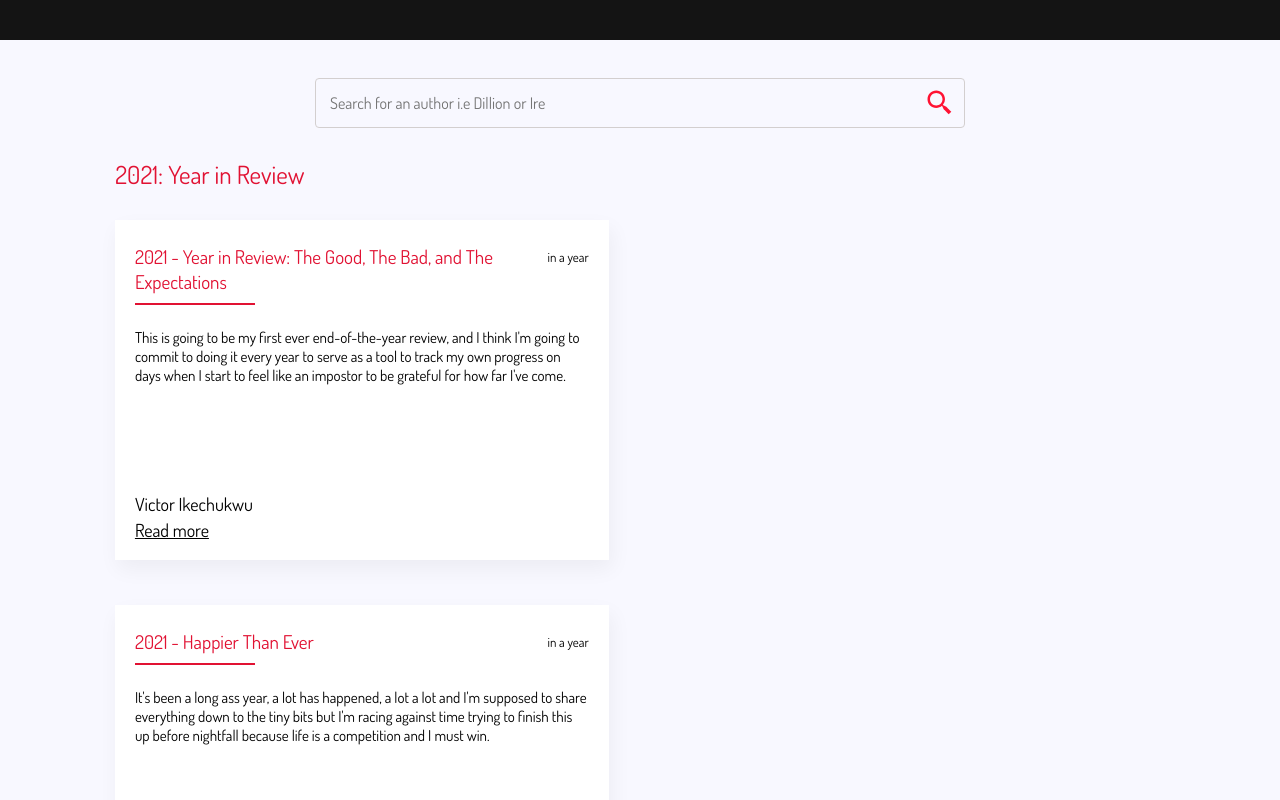
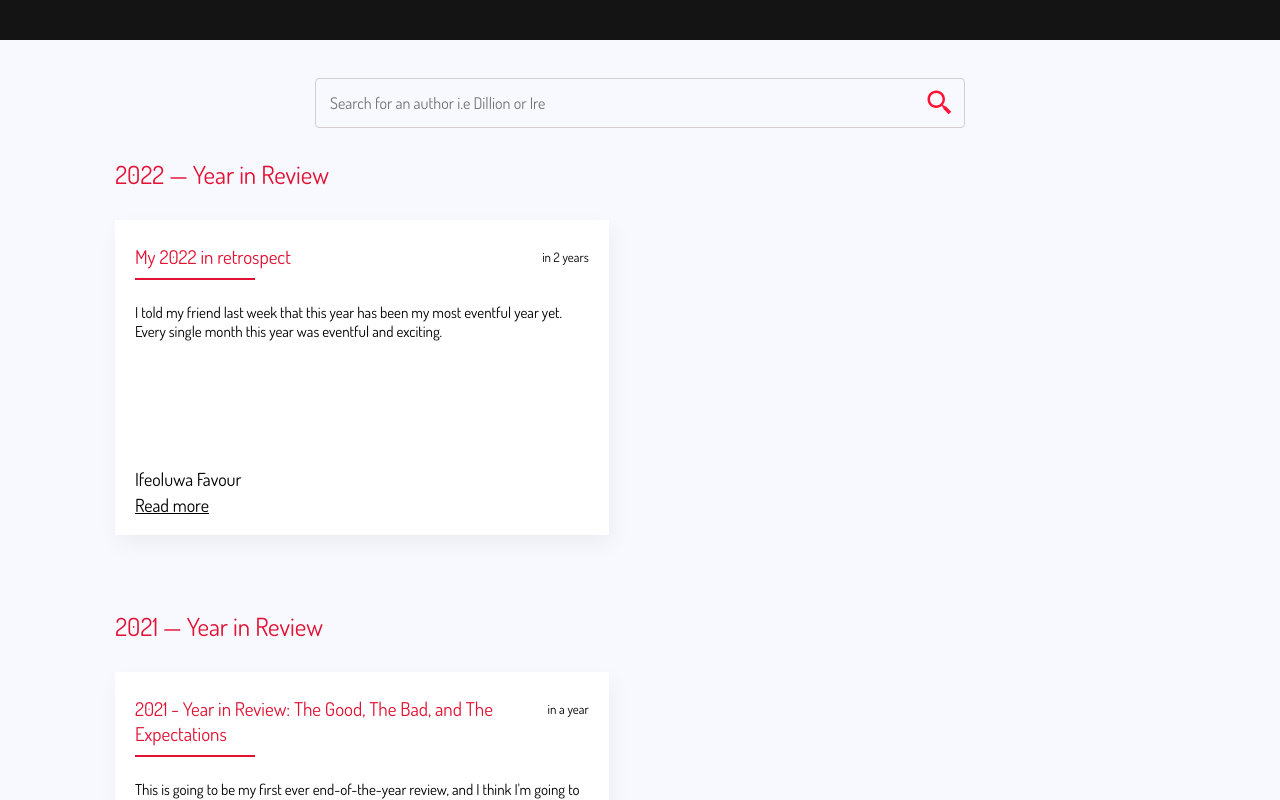
Before and after one commit to kaf-lamed-beyt/year-in-review, a Next.js app: page / in a window 1280 px wide. Shown: the part 640-1440 px from the top of the page. Built offline with nearby package versions, Linux system fonts and the light colour scheme.

Commit message:
chore: add new review

```diff
--- a/src/container/content/index.js
+++ b/src/container/content/index.js
@@ -1,7 +1,7 @@
 import React from 'react'
 import contentStyle from './scss/content.module.scss'
 import Card from '../../components/card'
-import { year2020, year2021 } from '../../utils/helpers'
+import { year2020, year2021, year2022 } from '../../utils/helpers'
 import Search from '../../components/Search'
 
 const Content = () => {
@@ -24,18 +24,29 @@ const Content = () => {
     return article.author.toLocaleLowerCase().includes(searchTerm)
   })
 
+  const filteredArticle2022 = year2022.filter((article) => {
+    return article.author.toLocaleLowerCase().includes(searchTerm)
+  })
+
   return (
     <section className={contentStyle.content}>
       <Search name="search" onSearch={handleChange} val={searchTerm} />
+      {/* year 2022 */}
+      <section className={contentStyle.projects} id="articles">
+        <p className={contentStyle.title}>2022 &mdash; Year in Review</p>
+        <div className={contentStyle.cardZone}>
+          <Card data={filteredArticle2022} />
+        </div>
+      </section>
       {/* year 2021 */}
       <section className={contentStyle.projects} id="articles">
-        <p className={contentStyle.title}>2021: Year in Review</p>
+        <p className={contentStyle.title}>2021 &mdash; Year in Review</p>
         <div className={contentStyle.cardZone}>
           <Card data={filteredArticle2021} />
         </div>
       </section>
       <section className={contentStyle.projects} id="articles">
-        <p className={contentStyle.title}>2020: Year in Review</p>
+        <p className={contentStyle.title}>2020 &mdash; Year in Review</p>
         <div className={contentStyle.cardZone}>
           {/* conditionally render the search results.
            * if the entry isn't available, notify the user
--- a/src/utils/articles.js
+++ b/src/utils/articles.js
@@ -207,3 +207,16 @@ export const twentyOne = [
     date: new Date('Feb 5 2022, 23:30:00'),
   },
 ]
+
+// year in review articles of 2022
+export const twentyTwo = [
+  {
+    title: 'My 2022 in retrospect',
+    previewText:
+      'I told my friend last week that this year has been my most eventful year yet. Every single month this year was eventful and exciting.',
+    author: 'Ifeoluwa Favour',
+    readMore: 'https://byife.wordpress.com/2022/12/21/my-2022-in-retrospect/',
+    date: new Date('Dec 21 2022, 14:00:00'),
+    entry_id: 1,
+  },
+]
--- a/src/utils/helpers.js
+++ b/src/utils/helpers.js
@@ -1,5 +1,5 @@
 import moment from 'moment'
-import { twenty, twentyOne } from './articles'
+import { twenty, twentyOne, twentyTwo } from './articles'
 
 // the sort-by-date functions of all articles
 export const year2020 = twenty.sort((a, b) => {
@@ -10,6 +10,10 @@ export const year2021 = twentyOne.sort((a, b) => {
   return b.date - a.date
 })
 
+export const year2022 = twentyTwo.sort((a, b) => {
+  return b.date - a.date
+})
+
 /**
  *  an helper function that returns the date an article
  *  is added to this project/website
```
